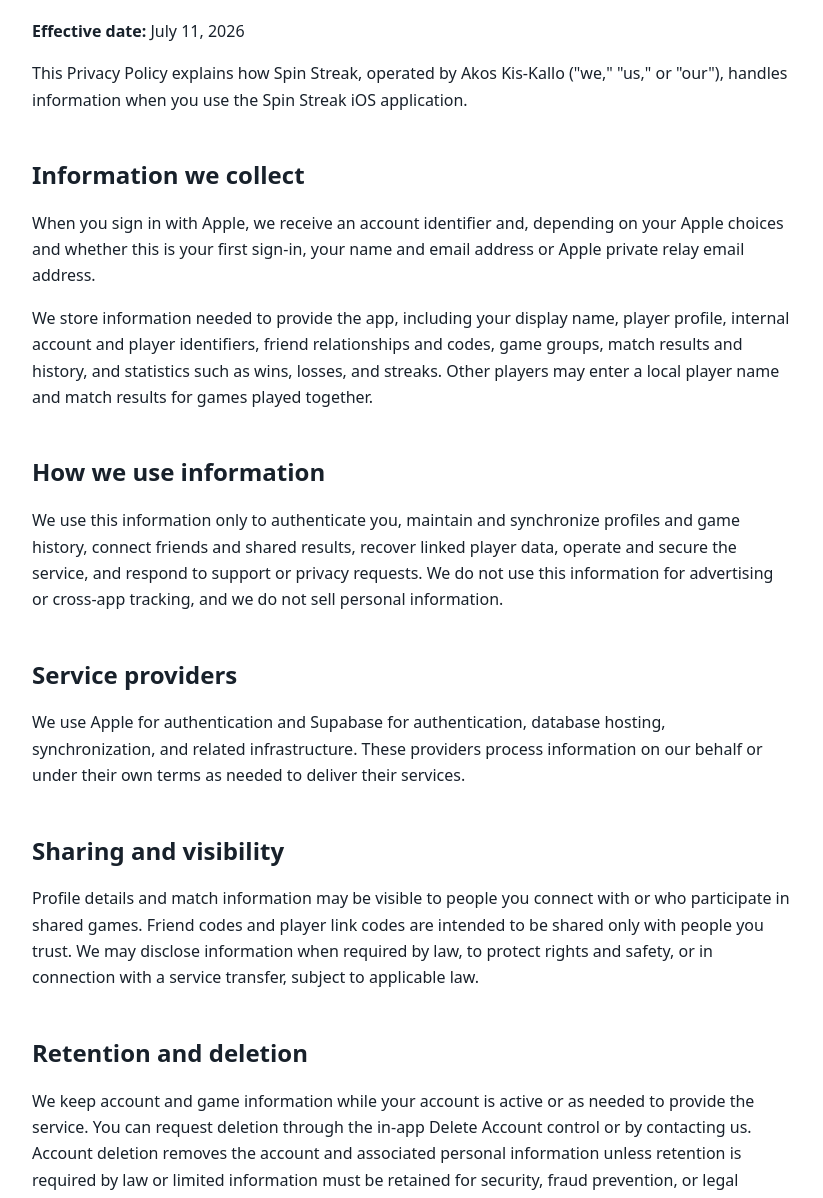
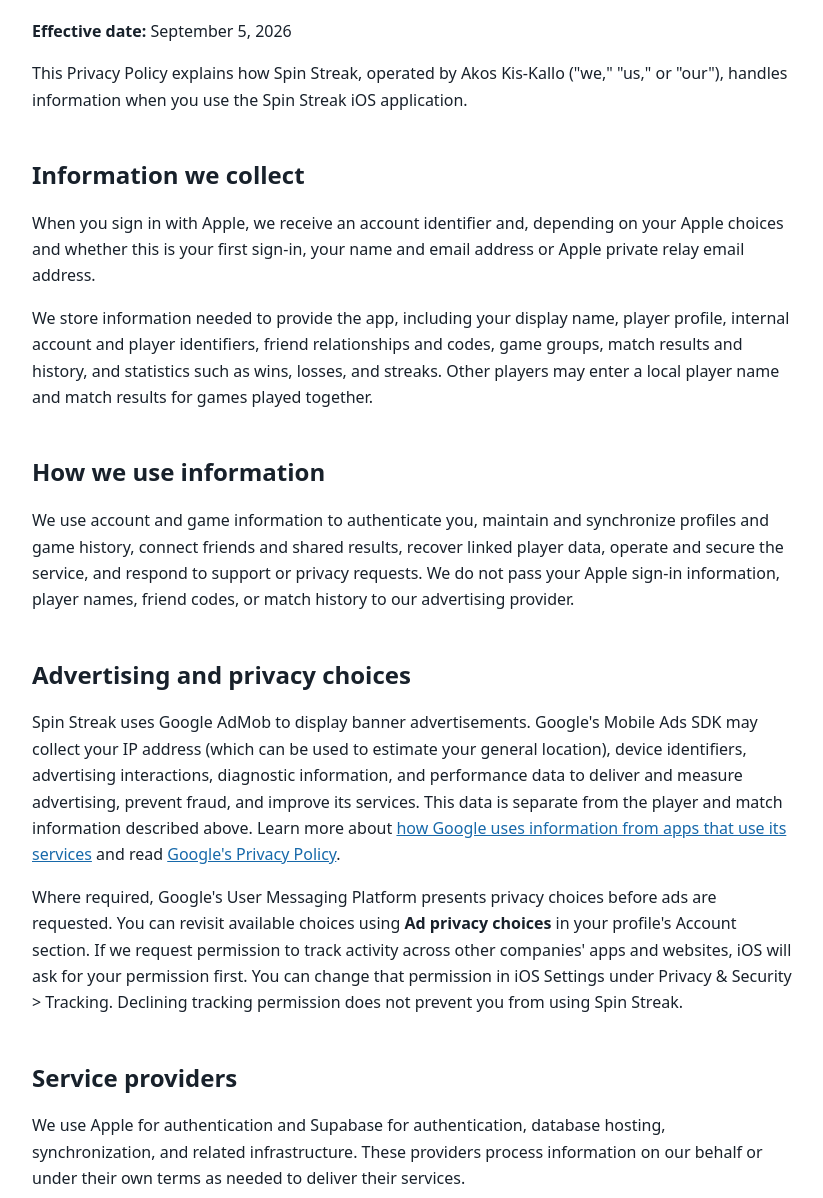
Before and after one commit to kiskalloakos/SpinStreak-Website, a plain HTML site: page privacy/index.html in a window 1280 px wide. Shown: the part 98-1296 px from the top of the page, without its empty margins (228-1051 px from the left). Drawn offline with Linux system fonts and the light colour scheme.

Commit message:
Disclose AdMob banner advertising and privacy choices

```diff
--- a/privacy/index.html
+++ b/privacy/index.html
@@ -8,7 +8,7 @@
 </head>
 <body>
   <h1>Privacy Policy for Spin Streak</h1>
-  <p><strong>Effective date:</strong> July 11, 2026</p>
+  <p><strong>Effective date:</strong> September 5, 2026</p>
   <p>This Privacy Policy explains how Spin Streak, operated by Akos Kis-Kallo ("we," "us," or "our"), handles information when you use the Spin Streak iOS application.</p>
 
   <h2>Information we collect</h2>
@@ -16,7 +16,11 @@
   <p>We store information needed to provide the app, including your display name, player profile, internal account and player identifiers, friend relationships and codes, game groups, match results and history, and statistics such as wins, losses, and streaks. Other players may enter a local player name and match results for games played together.</p>
 
   <h2>How we use information</h2>
-  <p>We use this information only to authenticate you, maintain and synchronize profiles and game history, connect friends and shared results, recover linked player data, operate and secure the service, and respond to support or privacy requests. We do not use this information for advertising or cross-app tracking, and we do not sell personal information.</p>
+  <p>We use account and game information to authenticate you, maintain and synchronize profiles and game history, connect friends and shared results, recover linked player data, operate and secure the service, and respond to support or privacy requests. We do not pass your Apple sign-in information, player names, friend codes, or match history to our advertising provider.</p>
+
+  <h2>Advertising and privacy choices</h2>
+  <p>Spin Streak uses Google AdMob to display banner advertisements. Google's Mobile Ads SDK may collect your IP address (which can be used to estimate your general location), device identifiers, advertising interactions, diagnostic information, and performance data to deliver and measure advertising, prevent fraud, and improve its services. This data is separate from the player and match information described above. Learn more about <a href="https://policies.google.com/technologies/partner-sites">how Google uses information from apps that use its services</a> and read <a href="https://policies.google.com/privacy">Google's Privacy Policy</a>.</p>
+  <p>Where required, Google's User Messaging Platform presents privacy choices before ads are requested. You can revisit available choices using <strong>Ad privacy choices</strong> in your profile's Account section. If we request permission to track activity across other companies' apps and websites, iOS will ask for your permission first. You can change that permission in iOS Settings under Privacy &amp; Security &gt; Tracking. Declining tracking permission does not prevent you from using Spin Streak.</p>
 
   <h2>Service providers</h2>
   <p>We use Apple for authentication and Supabase for authentication, database hosting, synchronization, and related infrastructure. These providers process information on our behalf or under their own terms as needed to deliver their services.</p>
```
